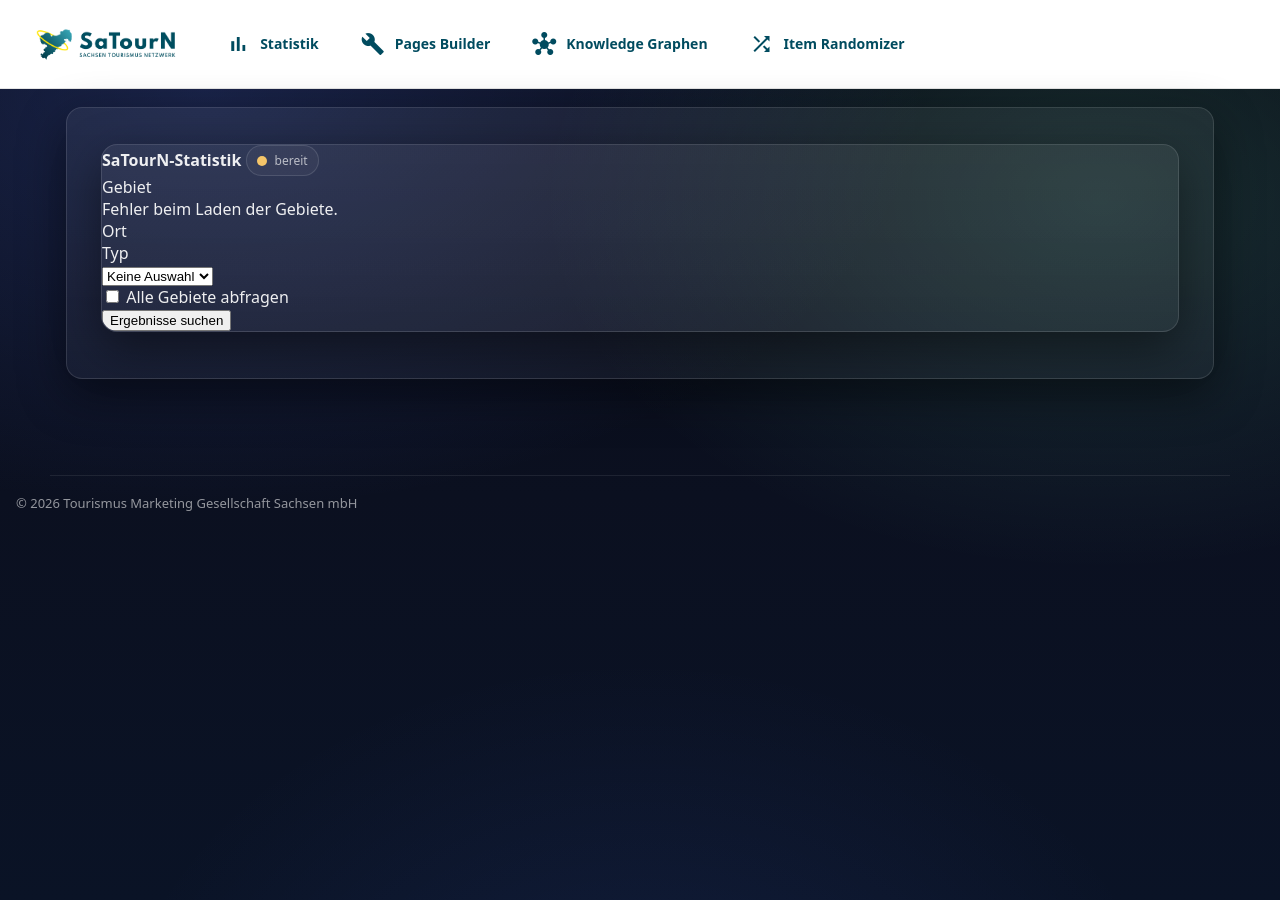
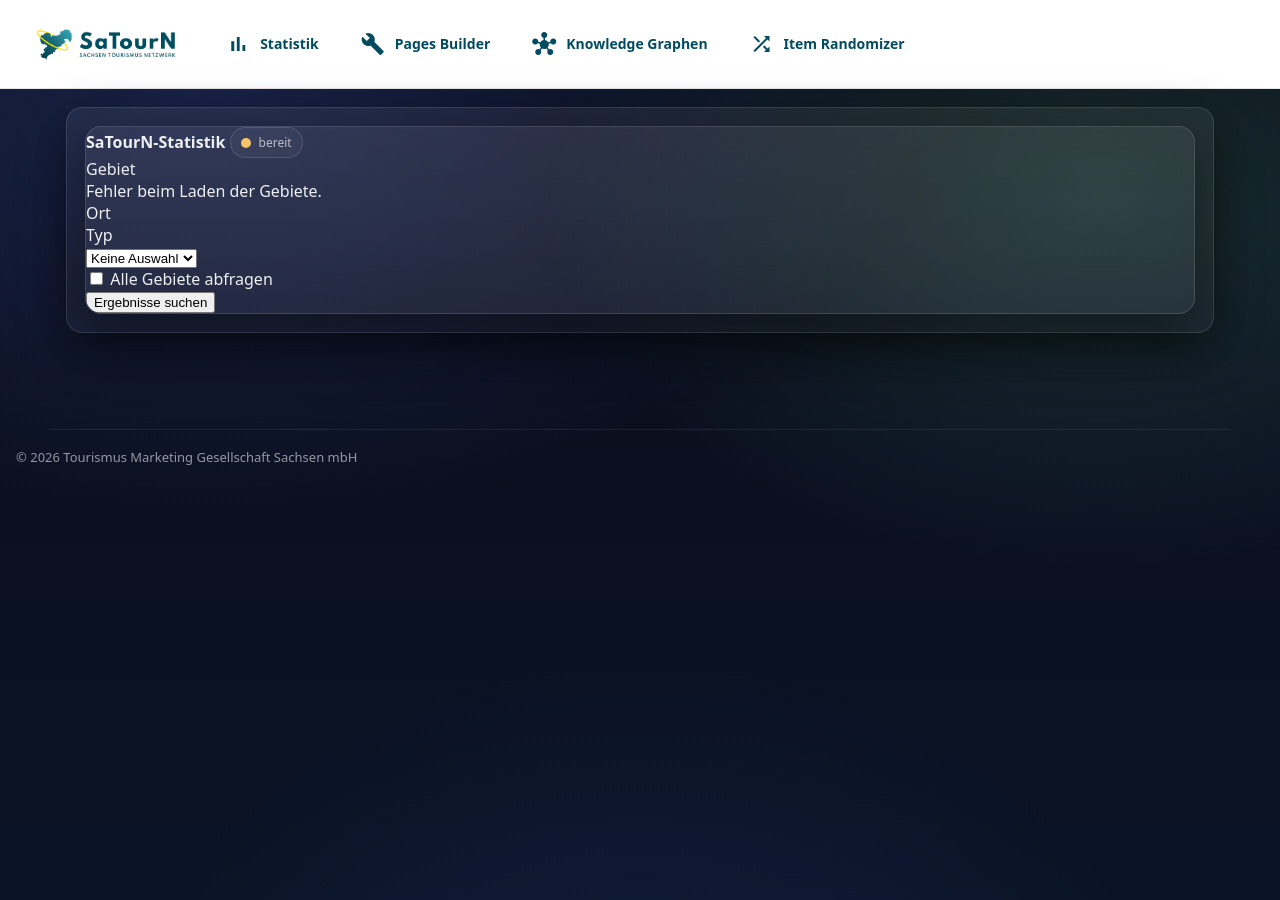
Before and after one commit to Tim-Meyer-TMGS/SaTourN, a Jekyll site: the page built from Statistik/index.html, in a window 1280 px wide. Built offline with Jekyll 4.4.1, drawn with Linux system fonts in a browser that asks for light colours.

Commit message:
Update index.html

```diff
--- a/Statistik/index.html
+++ b/Statistik/index.html
@@ -3,10 +3,10 @@
 title: SaTourN-Statistik
 permalink: /Statistik/
 css: /Statistik/styles.css
+js: /Statistik/scripts.js
 ---
 
-
-<div class="container statistik">
+<div class="statistik">
   <div class="wrap">
 
     <div class="card">
@@ -55,8 +55,8 @@
             <button id="search-button" class="primary">Ergebnisse suchen</button>
           </div>
 
-          <!-- Optional: Fortschritt wie Vorlage -->
-          <div class="wide progWrap" aria-live="polite">
+          <!-- Fortschritt -->
+          <div class="wide progWrap" aria-live="polite" style="display:none;">
             <div class="prog" role="progressbar" aria-valuemin="0" aria-valuemax="100" aria-valuenow="0">
               <div class="bar" id="prog-bar" style="width:0%"></div>
             </div>
@@ -86,5 +86,3 @@
 
   </div>
 </div>
-
-<script src="{{ '/Statistik/scripts.js' | relative_url }}"></script>
```
